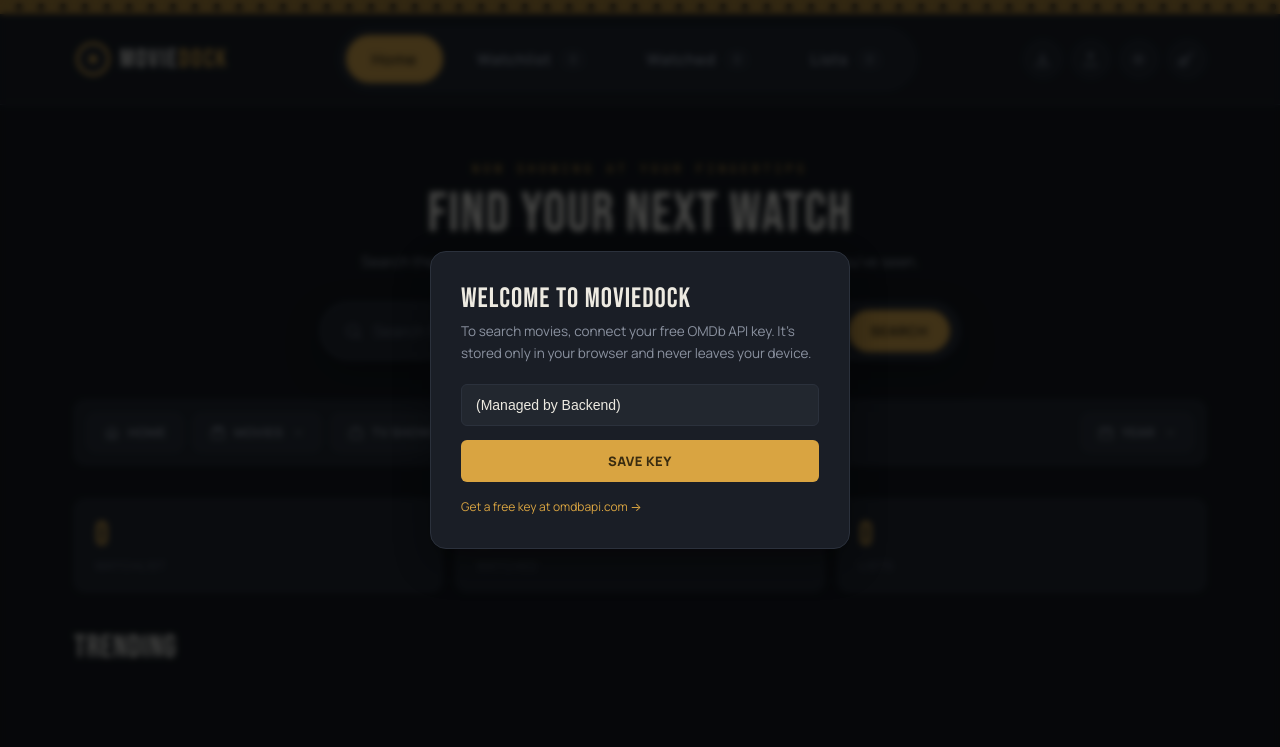
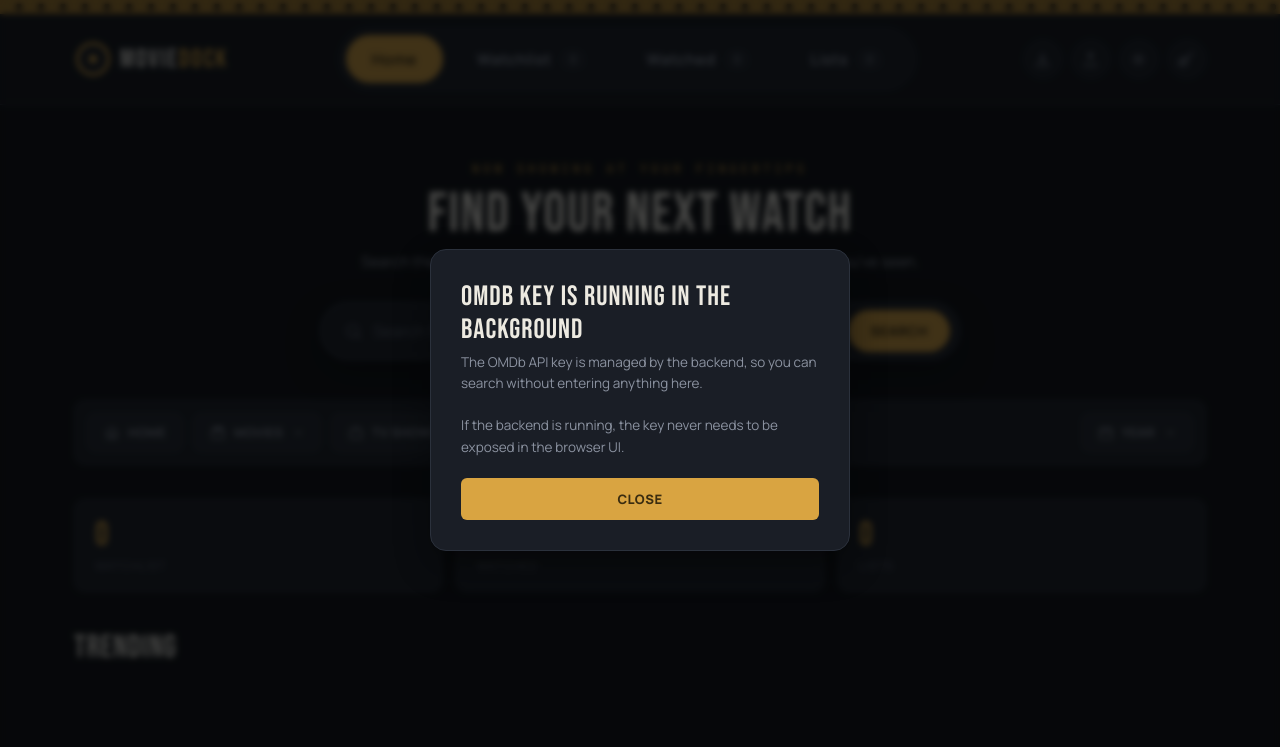
Before and after one commit to nikhilokumar886n-prog/Moviedock, a plain HTML site: page index.html in a window 1280 px wide. Both pictures are taken after a click on the button 1186 px from the left and 59 px from the top of the page. Shown: the top 747 px of the page. Drawn offline with Linux system fonts and the light colour scheme.

Commit message:
commmit all

```diff
--- a/app.js
+++ b/app.js
@@ -60,7 +60,7 @@
 
   async function omdbSearch(query, {type, year, page} = {}){
     try {
-      const params = new URLSearchParams({ s: query });
+      const params = new URLSearchParams({ query });
       if(type) params.set("type", type);
       if(year) params.set("y", year);
       if(page) params.set("page", page);
@@ -111,12 +111,11 @@
 
   /* ============ API KEY MODAL ============ */
   const keyModal = document.getElementById("key-modal");
-  function showKeyModal(prefill){
-    document.getElementById("api-key-input").value = prefill || "";
+  function showKeyModal(){
     keyModal.classList.add("show");
   }
   function hideKeyModal(){ keyModal.classList.remove("show"); }
-  document.getElementById("key-btn").addEventListener("click", () => showKeyModal("(Managed by Backend)"));
+  document.getElementById("key-btn").addEventListener("click", showKeyModal);
 
   /* ============ EXPORT / IMPORT ============ */
   document.getElementById("export-btn").addEventListener("click", () => {
@@ -180,13 +179,7 @@
     reader.readAsText(file);
   });
 
-  document.getElementById("save-key-btn").addEventListener("click", () => {
-    hideKeyModal();
-    alert("API Key is managed by the backend.");
-  });
-  document.getElementById("api-key-input").addEventListener("keydown", e => {
-    if(e.key === "Enter") hideKeyModal();
-  });
+  document.getElementById("save-key-btn").addEventListener("click", hideKeyModal);
 
   /* ============ TABS / NAVIGATION ============ */
   const views = {
--- a/index.html
+++ b/index.html
@@ -36,7 +36,7 @@
         <button class="icon-btn" id="theme-toggle" title="Toggle theme" aria-label="Toggle light and dark theme">
           <svg id="theme-icon" viewBox="0 0 24 24" fill="none" stroke="currentColor" stroke-width="2"><circle cx="12" cy="12" r="4"></circle><path d="M12 2v2M12 20v2M4.9 4.9l1.4 1.4M17.7 17.7l1.4 1.4M2 12h2M20 12h2M4.9 19.1l1.4-1.4M17.7 6.3l1.4-1.4"/></svg>
         </button>
-        <button class="icon-btn" id="key-btn" title="OMDb API key" aria-label="Edit OMDb API key">
+        <button class="icon-btn" id="key-btn" title="OMDb API key is managed in the backend" aria-label="OMDb API key is managed in the backend">
           <svg viewBox="0 0 24 24" fill="none" stroke="currentColor" stroke-width="2"><path d="M21 2l-2 2m-7.61 7.61a5.5 5.5 0 1 1-7.778 7.778 5.5 5.5 0 0 1 7.777-7.777zm0 0L15.5 7.5m0 0L19 4m-3.5 3.5L1 20"/></svg>
         </button>
       </div>
@@ -165,13 +165,12 @@
   <!-- API KEY MODAL -->
   <div class="modal-overlay" id="key-modal">
     <div class="modal-box">
-      <h3>Welcome to MovieDock</h3>
-      <p>To search movies, connect your free OMDb API key. It's stored only in your browser and never leaves your device.</p>
-      <input type="text" id="api-key-input" placeholder="Paste your OMDb API key">
+      <h3>OMDb key is running in the background</h3>
+      <p>The OMDb API key is managed by the backend, so you can search without entering anything here.</p>
+      <p class="hint" style="margin-top:0;">If the backend is running, the key never needs to be exposed in the browser UI.</p>
       <div class="row">
-        <button class="btn-primary" id="save-key-btn">Save key</button>
+        <button class="btn-primary" id="save-key-btn">Close</button>
       </div>
-      <p style="margin-top:14px; margin-bottom:0;"><a class="hint" href="https://www.omdbapi.com/apikey.aspx" target="_blank" rel="noopener">Get a free key at omdbapi.com &rarr;</a></p>
     </div>
   </div>
 
```
Also changed, not shown: backend/server.js (+6 -4 lines).
